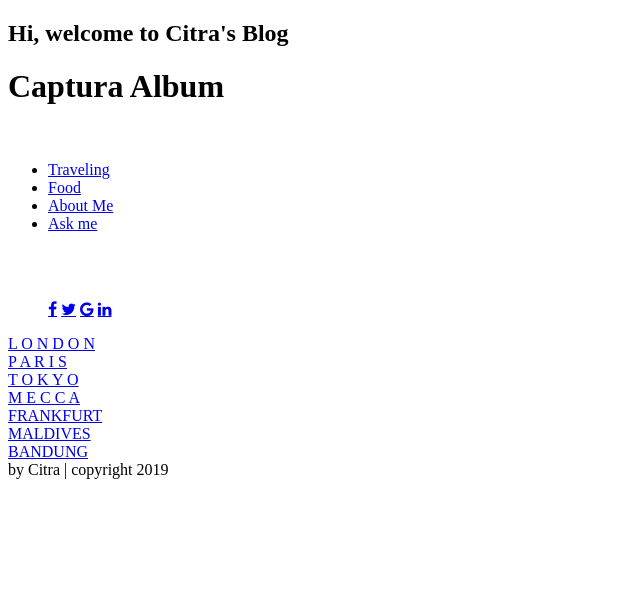
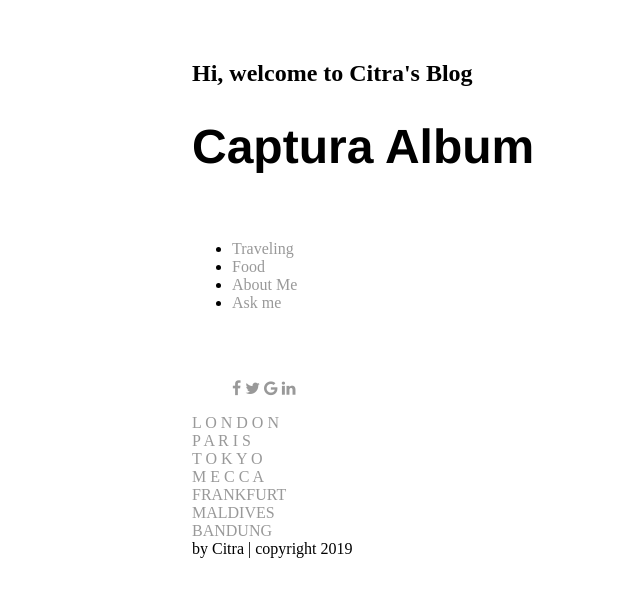
Before and after one commit to citradp/citraputri.github.io, a plain HTML site: page index.html in a window 1280 px wide. Shown: the whole page, without its empty margins (0-640 px from the left). Drawn offline with Linux system fonts and the light colour scheme; files that its build step writes are made by us from their sources; a web font is replaced by a local one.

Commit message:
Update index.html

```diff
--- a/index.html
+++ b/index.html
@@ -2,7 +2,7 @@
 <html>
     <head>
         <title>#byCitra | Traveling </title>
-        <link href="traveling.css" rel="stylesheet" type="text/css">
+        <link href="citradp.github.io/css/main.css" rel="stylesheet" type="text/css">
         <!-- <link href="https://fonts.googleapis.com/css?family=Roboto+Slab" rel="stylesheet"> -->
         <!-- <link href="https://fonts.googleapis.com/css?family=Playfair+Display" rel="stylesheet"> -->
         <link href="https://fonts.googleapis.com/css?family=Roboto+Mono" rel="stylesheet">
```
